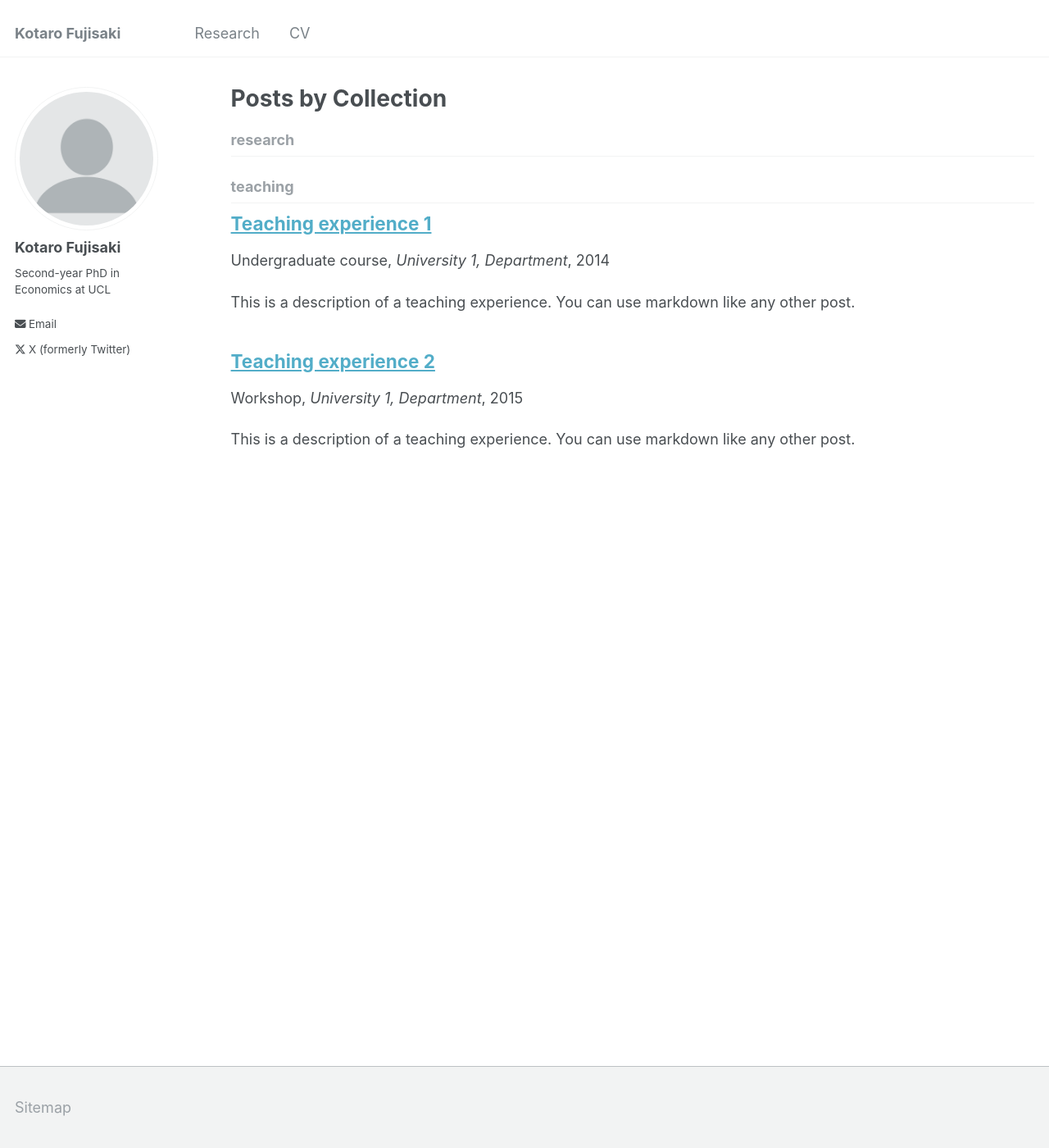
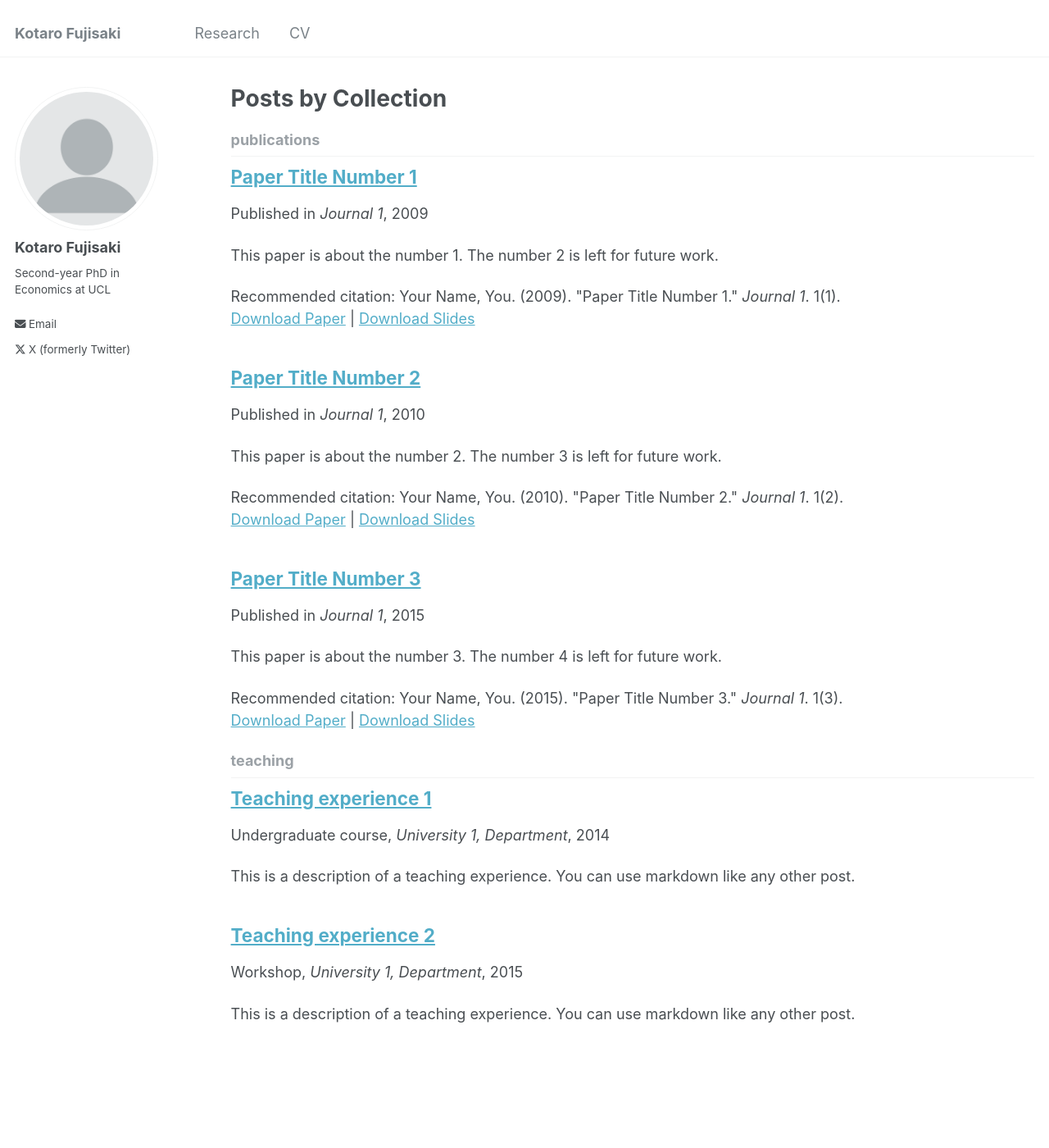
Before and after one commit to Kotaro-Fujisaki/kotaro-fujisaki.github.io, a Jekyll site: the page built from _pages/collection-archive.html, in a window 1280 px wide and 1400 px high. Shown: the whole window at 82% size. Built offline with Jekyll 4.4.1, drawn with Linux system fonts in a browser that asks for light colours; part of the change alters nothing that is shown.

Commit message:
Update _config.yml
Signed-off-by: Kotaro-Fujisaki <163865887+Kotaro-Fujisaki@users.noreply.github.com>

```diff
--- a/_config.yml
+++ b/_config.yml
@@ -65,7 +65,7 @@ author:
   steam            : # Username
   telegram         : # URL
   tumblr           : # Username
-  twitter          : "ninnoke" # Username for X / Twitter
+  twitter          : "kotaro_fujisaki" # Username for X / Twitter
   vine             : # Username
   weibo            : # Username
   wikipedia        : # Username
@@ -203,7 +203,7 @@ collections:
   teaching:
     output: true
     permalink: /:collection/:path/
-  research:
+  publications:
     output: true
     permalink: /:collection/:path/
   # portfolio:
@@ -243,10 +243,10 @@ defaults:
       author_profile: true
       share: true
       comments: true
-  # _research
+  # _publications
   - scope:
       path: ""
-      type: research
+      type: publications
     values:
       layout: single
       author_profile: true
```
